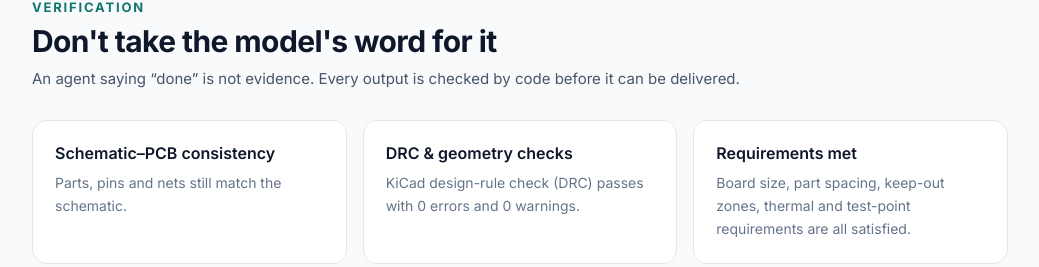
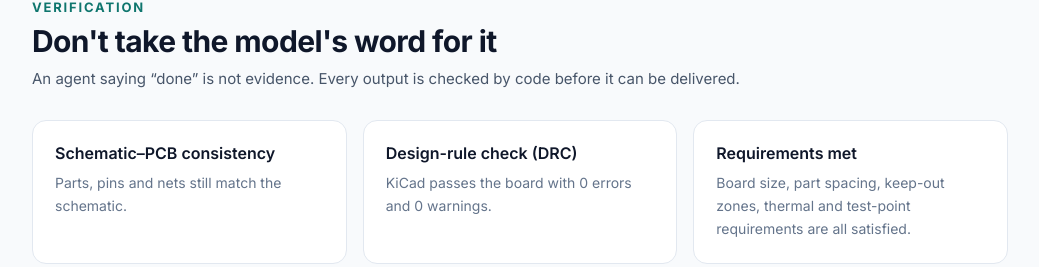
Before and after one commit to c24668343/cynthia-portfolio, a plain HTML site: page case-pcb.html in a window 1280 px wide. Shown: the part 2234-2501 px from the top of the page, without its empty margins (120-1159 px from the left). Drawn offline with Linux system fonts and the light colour scheme.

Commit message:
Retitle the DRC verification card to match its content
Co-Authored-By: Claude Sonnet 5.5 <noreply@anthropic.com>
Claude-Session: https://claude.ai/code/session_01CSUyH5k7F9DioiVXJX5htq

```diff
--- a/case-pcb.html
+++ b/case-pcb.html
@@ -215,7 +215,7 @@ ul.plain li+li{margin-top:4px}
 </div>
 <div class="g3">
 <div class="card"><span class="t">Schematic–PCB consistency</span><span class="d">Parts, pins and nets still match the schematic.</span></div>
-<div class="card"><span class="t">DRC &amp; geometry checks</span><span class="d">KiCad design-rule check (DRC) passes with 0 errors and 0 warnings.</span></div>
+<div class="card"><span class="t">Design-rule check (DRC)</span><span class="d">KiCad passes the board with 0 errors and 0 warnings.</span></div>
 <div class="card"><span class="t">Requirements met</span><span class="d">Board size, part spacing, keep-out zones, thermal and test-point requirements are all satisfied.</span></div>
 </div>
 <div class="g2" style="align-items:start">
```
